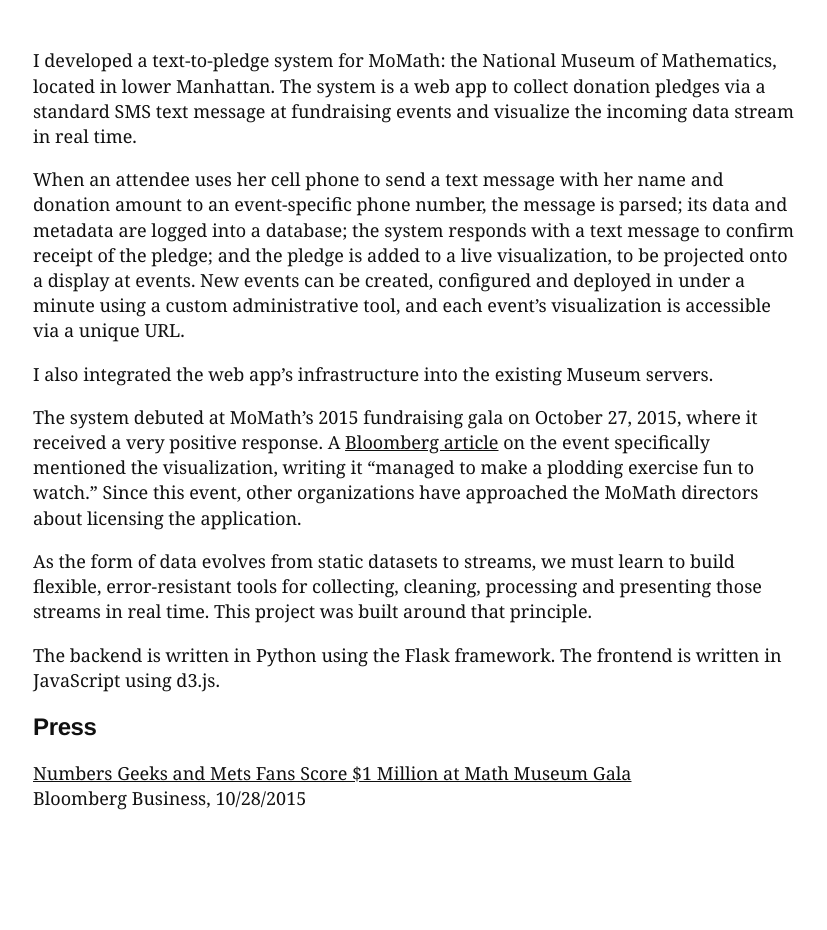
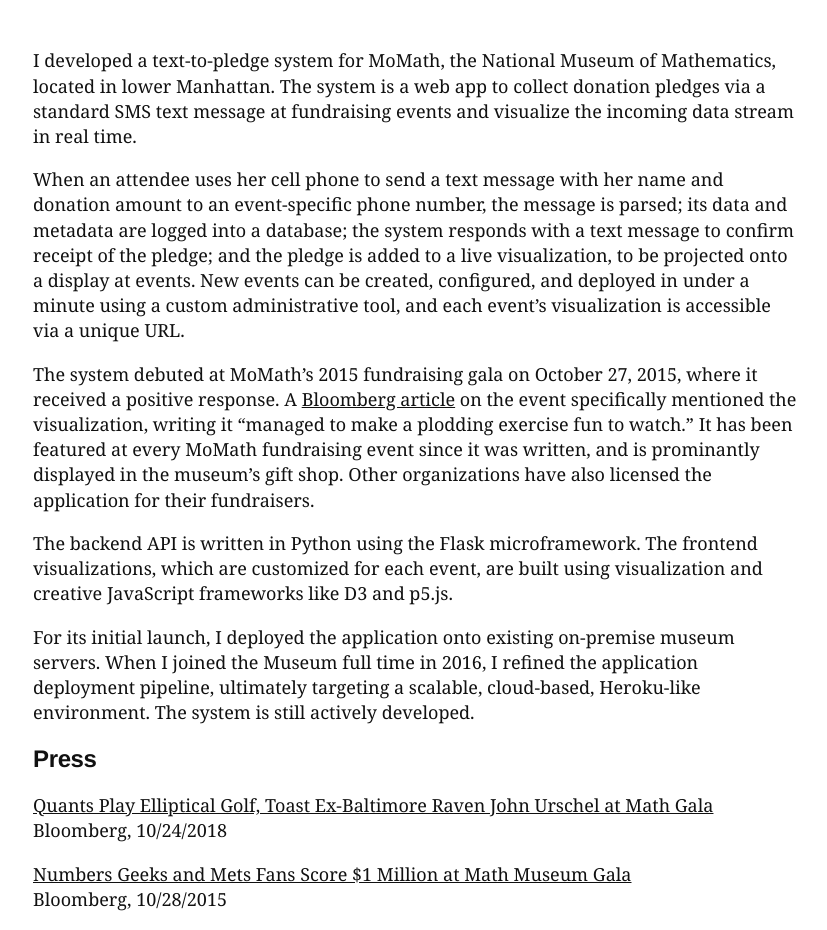
Before and after one commit to jonahsmith/personal-site, a Jekyll site: the page built from interactive/pledge.md, in a window 1280 px wide and 1400 px high, scrolled down 136 px. Shown: the part 470-1400 px from the top of the window, without its empty margins (223-1050 px from the left). Built offline with Jekyll 4.4.1, drawn with Linux system fonts in a browser that asks for light colours; before the commit the page ends 1435 px from its top, so only the background shows below that.

Commit message:
update nav structure, update text-to-pledge page, remove blog

```diff
--- a/_includes/footer.html
+++ b/_includes/footer.html
@@ -1,4 +1,5 @@
         </div>
+        <script src="/assets/js/text-balancer.js"></script>
         <script>
             window.onload = function() {
                 textBalancer.initialize();
--- a/_includes/header.html
+++ b/_includes/header.html
@@ -4,14 +4,13 @@
         <meta name="viewport" content="width=device-width, initial-scale=1">
         <link rel="stylesheet" type="text/css" href="/assets/css/sanitize.css">
         <link rel="stylesheet" type="text/css" href="/assets/css/main.css">
-        <script src="/assets/js/text-balancer.js" async></script>
-        <title>{{ page.title }}</title>
+        <title>{{ page.title }}{% if page.layout != 'home' %} - {{ site.title }}{% endif %}</title>
     </head>
     <body>
         <nav>
             <div class="navbar-title"><a href="/">Jonah Smith</a></div>
             <div class="navbar-navlinks">
-                <a href="/blog">Blog</a>
+                <a href="/">Projects</a>
                 <a href="/about">About</a>
             </div>
         </nav>
--- a/interactive/pledge.md
+++ b/interactive/pledge.md
@@ -8,38 +8,18 @@ layout: project-page
     <iframe src='https://player.vimeo.com/video/142049930?title=0&byline=0&portrait=0' frameborder='0' webkitAllowFullScreen mozallowfullscreen allowFullScreen></iframe>
 </div>
 
-I developed a text-to-pledge system for MoMath: the National Museum of
-Mathematics, located in lower Manhattan. The system is a web app to collect
-donation pledges via a standard SMS text message at fundraising events and
-visualize the incoming data stream in real time.
+I developed a text-to-pledge system for MoMath, the National Museum of Mathematics, located in lower Manhattan. The system is a web app to collect donation pledges via a standard SMS text message at fundraising events and visualize the incoming data stream in real time.
 
-When an attendee uses her cell phone to send a text message with her name and
-donation amount to an event-specific phone number, the message is parsed; its
-data and metadata are logged into a database; the system responds with a text
-message to confirm receipt of the pledge; and the pledge is added to a live
-visualization, to be projected onto a display at events. New events can be
-created, configured and deployed in under a minute using a custom
-administrative tool, and each event's visualization is accessible via a unique
-URL.
+When an attendee uses her cell phone to send a text message with her name and donation amount to an event-specific phone number, the message is parsed; its data and metadata are logged into a database; the system responds with a text message to confirm receipt of the pledge; and the pledge is added to a live visualization, to be projected onto a display at events. New events can be created, configured, and deployed in under a minute using a custom administrative tool, and each event's visualization is accessible via a unique URL.
 
-I also integrated the web app's infrastructure into the existing Museum servers.
+The system debuted at MoMath's 2015 fundraising gala on October 27, 2015, where it received a positive response. A [Bloomberg article](http://www.bloomberg.com/news/articles/2015-10-28/numbers-geeks-and-mets-fans-score-1-million-at-math-museum-gala) on the event specifically mentioned the visualization, writing it "managed to make a plodding exercise fun to watch." It has been featured at every MoMath fundraising event since it was written, and is prominantly displayed in the museum's gift shop. Other organizations have also licensed the application for their fundraisers.
 
-The system debuted at MoMath's 2015 fundraising gala on October 27, 2015, where
-it received a very positive response. A [Bloomberg
-article](http://www.bloomberg.com/news/articles/2015-10-28/numbers-geeks-and-met
-s-fans-score-1-million-at-math-museum-gala) on the event specifically
-mentioned the visualization, writing it "managed to make a plodding exercise
-fun to watch." Since this event, other organizations have approached the MoMath
-directors about licensing the application.
+The backend API is written in Python using the Flask microframework. The frontend visualizations, which are customized for each event, are built using visualization and creative JavaScript frameworks like D3 and p5.js.
 
-As the form of data evolves from static datasets to streams, we must learn to
-build flexible, error-resistant tools for collecting, cleaning, processing and
-presenting those streams in real time. This project was built around that
-principle.
-
-The backend is written in Python using the Flask framework. The frontend is
-written in JavaScript using d3.js.
+For its initial launch, I deployed the application onto existing on-premise museum servers. When I joined the Museum full time in 2016, I refined the application deployment pipeline, ultimately targeting a scalable, cloud-based, Heroku-like environment. The system is still actively developed.
 
 ## Press
 
-[Numbers Geeks and Mets Fans Score $1 Million at Math Museum Gala](http://www.bloomberg.com/news/articles/2015-10-28/numbers-geeks-and-mets-fans-score-1-million-at-math-museum-gala)<br>Bloomberg Business, 10/28/2015
+[Quants Play Elliptical Golf, Toast Ex-Baltimore Raven John Urschel at Math Gala](https://www.bloomberg.com/news/articles/2018-10-24/quants-play-elliptical-golf-toast-ex-raven-urschel-at-math-gala)<br>Bloomberg, 10/24/2018
+
+[Numbers Geeks and Mets Fans Score $1 Million at Math Museum Gala](http://www.bloomberg.com/news/articles/2015-10-28/numbers-geeks-and-mets-fans-score-1-million-at-math-museum-gala)<br>Bloomberg, 10/28/2015
```
Also changed, not shown: _posts/2014-6-28-hello-world.md (deleted, +0 -6 lines), _posts/2014-7-13-ikea-assembly-tips.md (deleted, +0 -62 lines), _posts/2014-7-31-deresiewicz-response.md (deleted, +0 -70 lines), _posts/2014-7-5-why-blog.md (deleted, +0 -27 lines), blog.md (deleted, +0 -14 lines).
